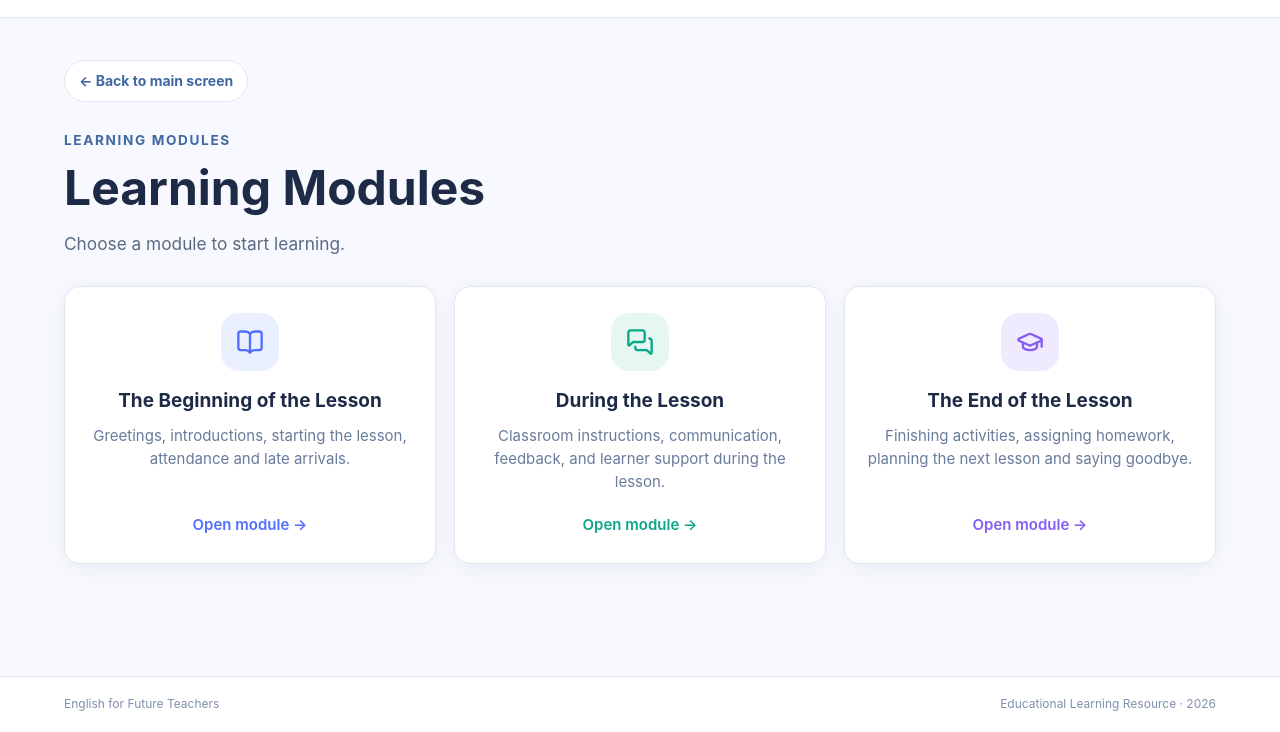
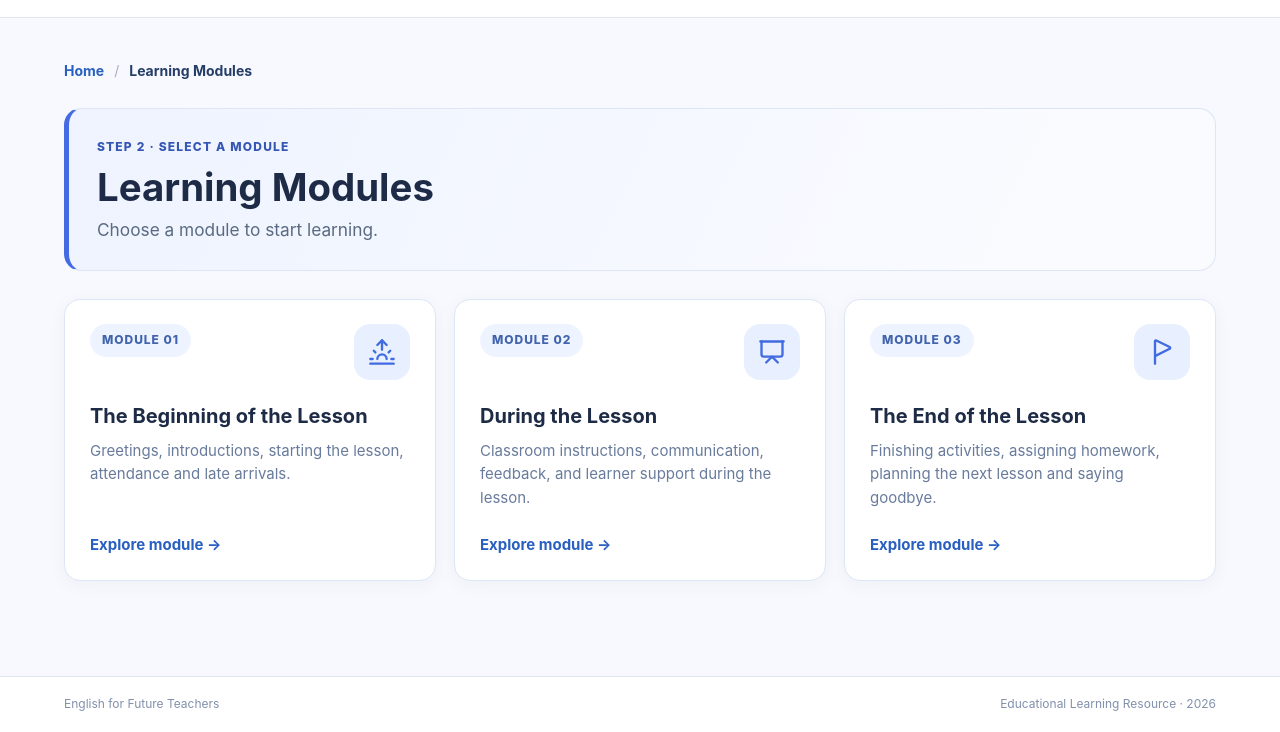
Before and after one commit to Mswork6/english-for-future-teachers, a website with bundled scripts: page index.html in a window 1280 px wide. Both pictures are taken after a click on the link 248 px from the left and 507 px from the top of the page. Shown: the part 68-800 px from the top of the page. Built offline with nearby package versions, Linux system fonts and the light colour scheme.

Commit message:
fix: modules screen redesign v 0.1

```diff
--- a/css/main.css
+++ b/css/main.css
@@ -9,6 +9,7 @@
 @import url("./cases.css");
 @import url("./cases-chat-fixed.css");
 @import url("./catalog.css");
+@import url("./modules-catalog.css");
 
 @import url("./practice-review-disclosure.css");
 @import url("./practice-mobile.css");
--- /dev/null
+++ b/css/modules-catalog.css
@@ -0,0 +1,41 @@
+/* Modules catalog: distinct navigation depth and equal visual hierarchy. */
+.modules-catalog-page{max-width:1380px;margin-inline:auto}
+.modules-breadcrumbs{display:flex;align-items:center;gap:10px;flex-wrap:wrap;
+    margin:0 0 26px;color:#687b9c;font-size:14px}
+.modules-breadcrumb-link{font-weight:650;color:#285fc0}
+.modules-breadcrumb-link:hover{text-decoration:underline}
+.modules-breadcrumb-separator{color:#a1aec2}
+.modules-breadcrumb-current{font-weight:700;color:#263d68}
+.modules-catalog-heading{margin:0 0 28px;padding:24px 28px 26px;
+    border:1px solid #dce6f5;border-left:5px solid #456be3;border-radius:17px;
+    background:linear-gradient(115deg,#eef3ff 0%,#f9fbff 85%)}
+.modules-stage-label{display:inline-block;margin-bottom:10px;color:#3456b4;
+    font-size:12px;font-weight:800;letter-spacing:.1em}
+.modules-catalog-heading h1{font-size:clamp(28px,3vw,40px);margin:0 0 8px}
+.modules-catalog-heading .lead{margin:0}
+.modules-catalog-grid{gap:18px}
+.modules-catalog-card{align-items:stretch;text-align:left;min-height:275px;
+    padding:24px 25px;border-color:#dce6f5;position:relative;
+    box-shadow:0 4px 20px #162c490b}
+.modules-catalog-card:hover{border-color:#9ab4ed}
+.modules-card-top{display:flex;align-items:flex-start;justify-content:space-between;
+    gap:12px;width:100%;margin-bottom:23px}
+.modules-card-number{font-size:12px;letter-spacing:.08em;font-weight:800;
+    color:#4164ad;background:#edf3ff;border-radius:999px;padding:7px 12px}
+.modules-card-icon{width:56px;height:56px;display:grid;place-items:center;
+    background:#e8efff;color:#416be0;border-radius:16px;flex:none}
+.modules-card-icon svg{width:28px;height:28px;stroke-width:2}
+.modules-card-body{width:100%}
+.modules-catalog-card h2{font-size:20px;margin:0 0 10px;line-height:1.3}
+.modules-catalog-card p{font-size:15px;line-height:1.55;margin:0}
+.modules-card-action{color:#285fc0;font-size:15px;font-weight:750;
+    margin-top:auto;padding-top:24px}
+@media(max-width:600px){
+    .modules-breadcrumbs{margin-bottom:18px}
+    .modules-catalog-heading{padding:20px 18px}
+    .modules-catalog-card{min-height:235px;padding:20px}
+    .modules-card-top{margin-bottom:18px}
+}
+@media(prefers-reduced-motion:reduce){
+    .modules-catalog-card{transition:none}
+}
--- a/js/pages/modules.js
+++ b/js/pages/modules.js
@@ -1,38 +1,43 @@
 import {app} from '../state.js';
 import {el, append, link} from '../utils/dom.js';
 
-const ICONS = [
-    {name: 'book-open', color: 'blue'},
-    {name: 'messages-square', color: 'green'},
-    {name: 'graduation-cap', color: 'purple'}
-];
+// Module icons intentionally differ from the main-screen section icons.
+const ICONS = ['sunrise', 'presentation', 'flag-triangle-right'];
 
 export function modulesPage(modules) {
-    const page = el('section', null, 'catalog-page');
-    page.append(link('← Back to main screen', '/', 'page-back'));
+    const page = el('section', null, 'catalog-page modules-catalog-page');
 
-    const heading = el('div', null, 'catalog-heading');
+    const breadcrumbs = el('nav', null, 'modules-breadcrumbs');
+    breadcrumbs.setAttribute('aria-label', 'Breadcrumb');
+    append(breadcrumbs,
+        link('Home', '/', 'modules-breadcrumb-link'),
+        el('span', '/', 'modules-breadcrumb-separator'),
+        el('span', 'Learning Modules', 'modules-breadcrumb-current')
+    );
+    page.append(breadcrumbs);
+
+    const heading = el('div', null, 'catalog-heading modules-catalog-heading');
     append(heading,
-        el('span', 'LEARNING MODULES', 'eyebrow'),
+        el('span', 'STEP 2 · SELECT A MODULE', 'modules-stage-label'),
         el('h1', 'Learning Modules'),
         el('p', 'Choose a module to start learning.', 'lead')
     );
     page.append(heading);
 
-    const grid = el('div', null, 'catalog-grid');
+    const grid = el('div', null, 'catalog-grid modules-catalog-grid');
     modules.forEach((module, index) => {
-        const style = ICONS[index % ICONS.length];
-        const card = link('', `/module/${module.id}`, 'catalog-card');
-        const iconBox = el('div', null, `home-icon ${style.color}`);
+        const card = link('', `/module/${module.id}`, 'catalog-card modules-catalog-card');
+        const top = el('div', null, 'modules-card-top');
+        const num = el('span', `MODULE ${String(index + 1).padStart(2, '0')}`, 'modules-card-number');
+        const iconBox = el('div', null, 'modules-card-icon');
         const icon = el('i');
-        icon.setAttribute('data-lucide', style.name);
+        icon.setAttribute('data-lucide', ICONS[index % ICONS.length]);
         iconBox.append(icon);
-        append(card,
-            iconBox,
-            el('h2', module.title),
-            el('p', module.description),
-            el('span', 'Open module →', `home-link ${style.color}-text`)
-        );
+        append(top, num, iconBox);
+
+        const body = el('div', null, 'modules-card-body');
+        append(body, el('h2', module.title), el('p', module.description));
+        append(card, top, body, el('span', 'Explore module →', 'modules-card-action'));
         grid.append(card);
     });
 
```
